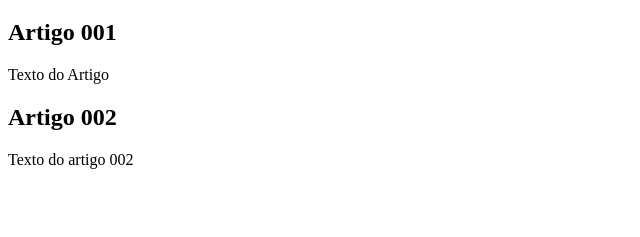
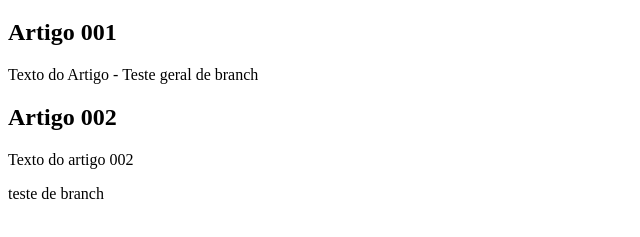
Before and after one commit to diegosimoesmelo/projeto-branch, a plain HTML site: page index.html in a window 1280 px wide. Shown: the part 61-298 px from the top of the page, without its empty margins (0-640 px from the left). Drawn offline with Linux system fonts and the light colour scheme.

Commit message:
Update index.html

```diff
--- a/index.html
+++ b/index.html
@@ -13,11 +13,12 @@
         </header>
         <article>
             <h2>Artigo 001</h2>
-            <p>Texto do Artigo</p>
+            <p>Texto do Artigo - Teste geral de branch</p>
         </article>
         <article>
             <h2>Artigo 002</h2>
             <p> Texto do artigo 002</p>
+            <p>teste de branch </p>
         </article>
     </main>
 </body>
```
